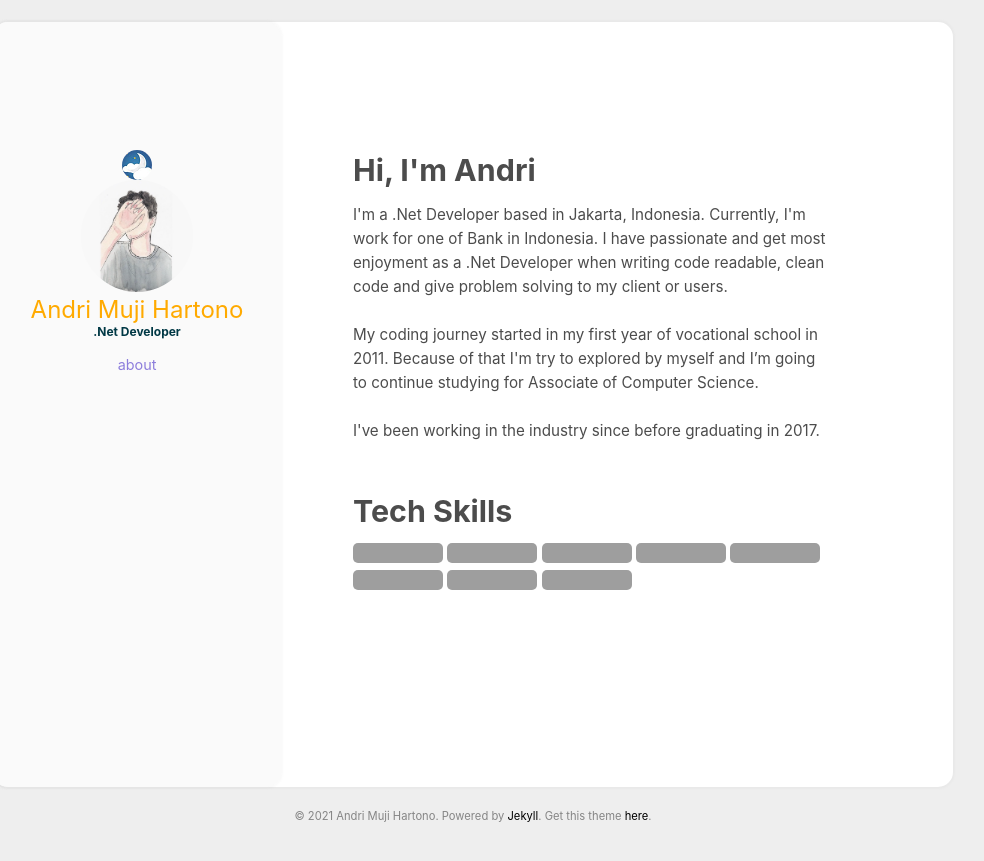
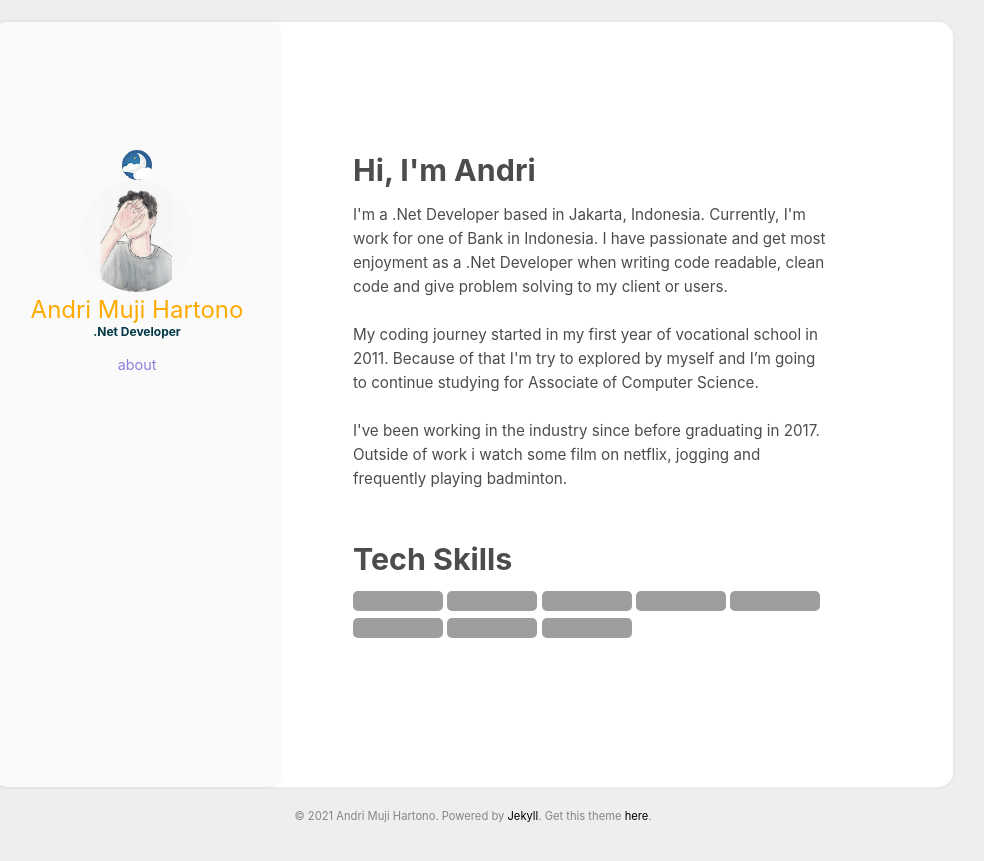
Before and after one commit to andrimujihartono/andrimujihartono.github.io, a Jekyll site: the page built from aboutme.html, in a window 1280 px wide, cut to the strip 0-922 px from the top of the page. Shown: the top 861 px of the strip, without its empty margins (167-1151 px from the left). Built offline with Jekyll 4.4.1, drawn with Linux system fonts in a browser that asks for light colours; grey boxes are pictures that could not be loaded.

Commit message:
about page

```diff
--- a/_includes/about.html
+++ b/_includes/about.html
@@ -11,6 +11,7 @@
 
              <br><br>
              I've been working in the industry since before graduating in 2017.
+             Outside of work i watch some film on netflix, jogging and frequently playing badminton.
              <br><br>
              <p><h1>Tech Skills</h1></p>
              <img src="https://img.shields.io/badge/.NET-000?style=for-the-badge&logo=dotnet&logoColor=blue"
--- a/aboutme.html
+++ b/aboutme.html
@@ -15,6 +15,7 @@ layout: page
 
             <br><br>
              I've been working in the industry since before graduating in 2017.
+             Outside of work i watch some film on netflix, jogging and frequently playing badminton.
              <br><br>
              <p><h1>Tech Skills</h1></p>
 
```
